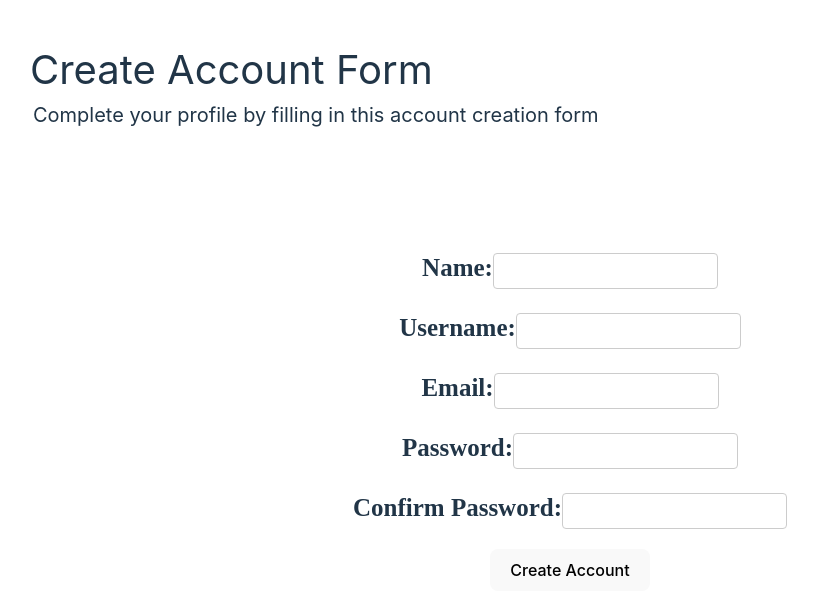
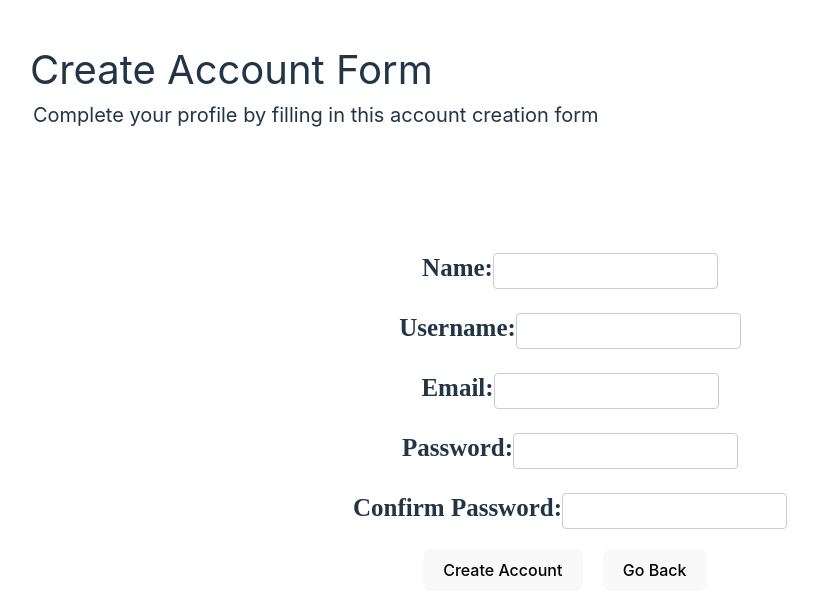
Before and after one commit to Reece-Ausmus/ScheduSmart, a React (Vite) app in the folder schedusmart-frontend/: page /createaccount in a window 1280 px wide. Shown: the top 614 px of the page, without its empty margins (70-888 px from the left). Built offline with nearby package versions, Linux system fonts and the light colour scheme.

Commit message:
update create-account UI

```diff
--- a/schedusmart-frontend/src/pages/Createaccount.css
+++ b/schedusmart-frontend/src/pages/Createaccount.css
@@ -1,3 +1,5 @@
+/* This documentation is used for changing style of elements in create-account UI page */
+
 .headers{
     text-align: left;
     font-size: 40px;
@@ -40,3 +42,11 @@
     position:relative;
     top:20px;
   }
+
+  .button{
+    display: flex;
+    gap: 20px;
+    position:relative;
+    left:70px;
+    top:20px;
+  }
--- a/schedusmart-frontend/src/pages/Createaccount.jsx
+++ b/schedusmart-frontend/src/pages/Createaccount.jsx
@@ -1,3 +1,5 @@
+// This documentation is used for building create-account UI page
+
 import { useState } from 'react';
 import './Createaccount.css'
 
@@ -36,9 +38,10 @@ export default function Createaccount() {
                 <label htmlFor="confirm-password">Confirm Password:</label>
                 <input type="password" id="confirm-password" value={confirm_password} onChange={(e) => confirmpassword(e.target.value)} />
             </div>
-            <div className="create_button"><button type="submit">Create Account</button></div>
-
-
+            <div class="button">
+                <button type="submit">Create Account</button>
+                <button onClick={() => { window.location.href = '/'}}>Go Back</button>
+            </div>
         </div>
     );
 }
--- a/schedusmart-frontend/src/pages/Welcome.jsx
+++ b/schedusmart-frontend/src/pages/Welcome.jsx
@@ -3,10 +3,6 @@ import Header from '../components/Header'
 import { Navigate } from 'react-router-dom';
 
 export default function Welcome() {
-    const handleButtonClick = () => {
-        window.location.href = '/createaccount';
-      };
-
     const [goToDash, setGoToDash] = React.useState(false)
 
     if (goToDash) {
@@ -22,7 +18,7 @@ export default function Welcome() {
         <Header/>
         <h2>Welcome!</h2>
         <button>Sign-in! This does nothing until sign-in is implemented</button>
-        <button onClick={handleButtonClick}>Create an account!</button>
+        <button onClick={() => { window.location.href = '/createaccount'}}>Create an account!</button>
         <button onClick={() => {setGoToDash(true)}}>Dashboard | For testing purposes</button>
         <button onClick={() => { window.location.href = '/signout'}}>Sign out</button>
         </>
```
